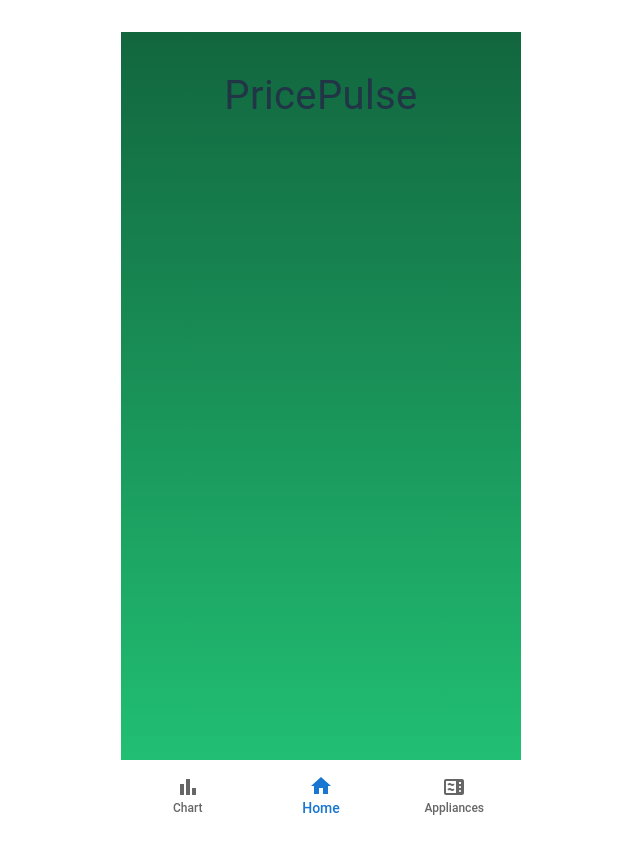
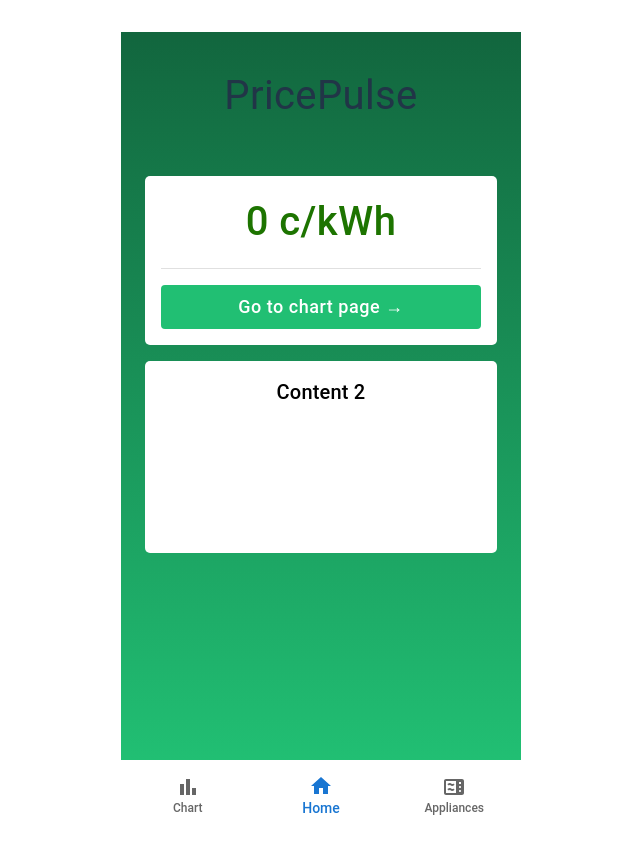
Before and after one commit to LeeviLautanen/PricePulseApp, a React (Vite) app: page /home in a window 1280 px wide. Shown: the top 854 px of the page, without its empty margins (319-959 px from the left). Built offline with nearby package versions, Linux system fonts and the light colour scheme; no server answers.

Commit message:
Added homepage price section

```diff
--- a/src/components/HomePage.jsx
+++ b/src/components/HomePage.jsx
@@ -1,8 +1,42 @@
-import { Box, Typography } from "@mui/material";
+import { Box, Typography, Divider, Button, Container } from "@mui/material";
+import { useEffect, useState } from "react";
+import { Link } from "react-router-dom";
 
 const HomePage = () => {
+  const [currentPrice, setCurrentPrice] = useState(0.0);
+  const [priceDesc, setPriceDesc] = useState("");
+
+  const fetchCurrentPrice = async () => {
+    const start = new Date();
+
+    try {
+      const response = await fetch(
+        `https://sahkotin.fi/prices?fix&vat&start=${start.toISOString()}`
+      );
+      const data = await response.json();
+
+      const price = (data.prices[0].value / 10).toFixed(2);
+
+      if (price < 5) {
+        setPriceDesc("Now's a great time to use electricity!");
+      } else if (price < 10) {
+        setPriceDesc("Prices are average at the moment.");
+      } else {
+        setPriceDesc("Careful! Prices are high at the moment.");
+      }
+
+      setCurrentPrice(price);
+    } catch (error) {
+      console.error("Error fetching price data:", error);
+    }
+  };
+
+  useEffect(() => {
+    fetchCurrentPrice();
+  }, []);
+
   return (
-    <Box
+    <Container
       sx={{
         height: "100%",
         display: "flex",
@@ -28,7 +62,71 @@ const HomePage = () => {
           PricePulse
         </Typography>
       </Box>
-    </Box>
+
+      <Box
+        sx={{
+          backgroundColor: "white",
+          borderRadius: "5px",
+          padding: "1rem",
+        }}
+      >
+        <Typography
+          sx={{
+            fontSize: 40,
+            fontWeight: 500,
+            color: "#1D7400",
+          }}
+        >
+          {currentPrice} c/kWh
+        </Typography>
+
+        <Typography
+          sx={{
+            fontSize: 16,
+            color: "gray",
+            marginTop: "0.5rem",
+          }}
+        >
+          {priceDesc}
+        </Typography>
+
+        <Divider sx={{ margin: "1rem 0" }} />
+
+        <Link to="/chart">
+          <Button
+            sx={{
+              width: "100%",
+              backgroundColor: "#21BF73",
+              color: "white",
+              fontSize: 18,
+              "&:hover": { backgroundColor: "#12663E" },
+              textTransform: "none",
+            }}
+          >
+            Go to chart page →
+          </Button>
+        </Link>
+      </Box>
+
+      <Box
+        sx={{
+          backgroundColor: "white",
+          borderRadius: "5px",
+          padding: "1rem",
+          height: "10rem",
+        }}
+      >
+        <Typography
+          sx={{
+            fontSize: 20,
+            fontWeight: 500,
+            color: "black",
+          }}
+        >
+          Content 2
+        </Typography>
+      </Box>
+    </Container>
   );
 };
 
```
